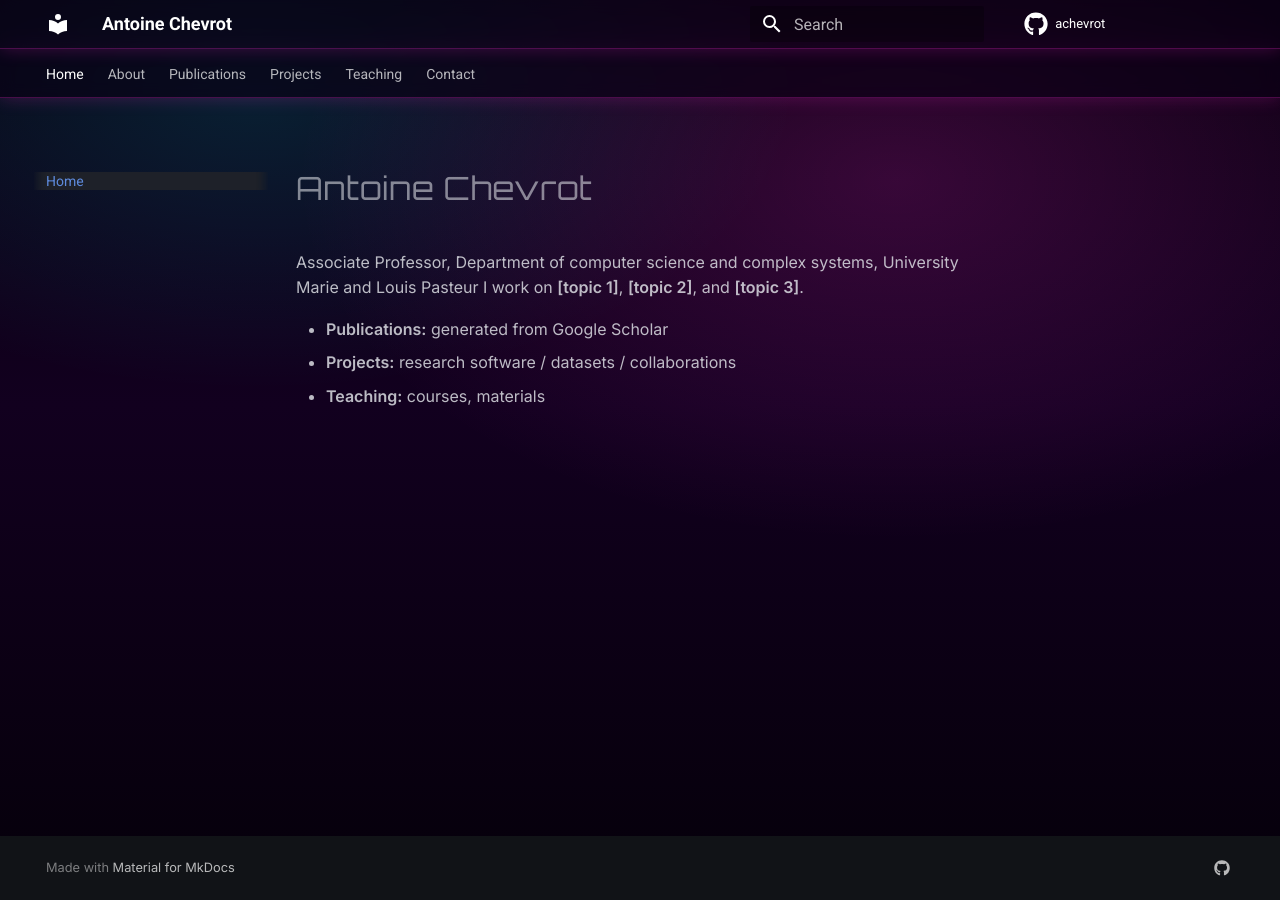
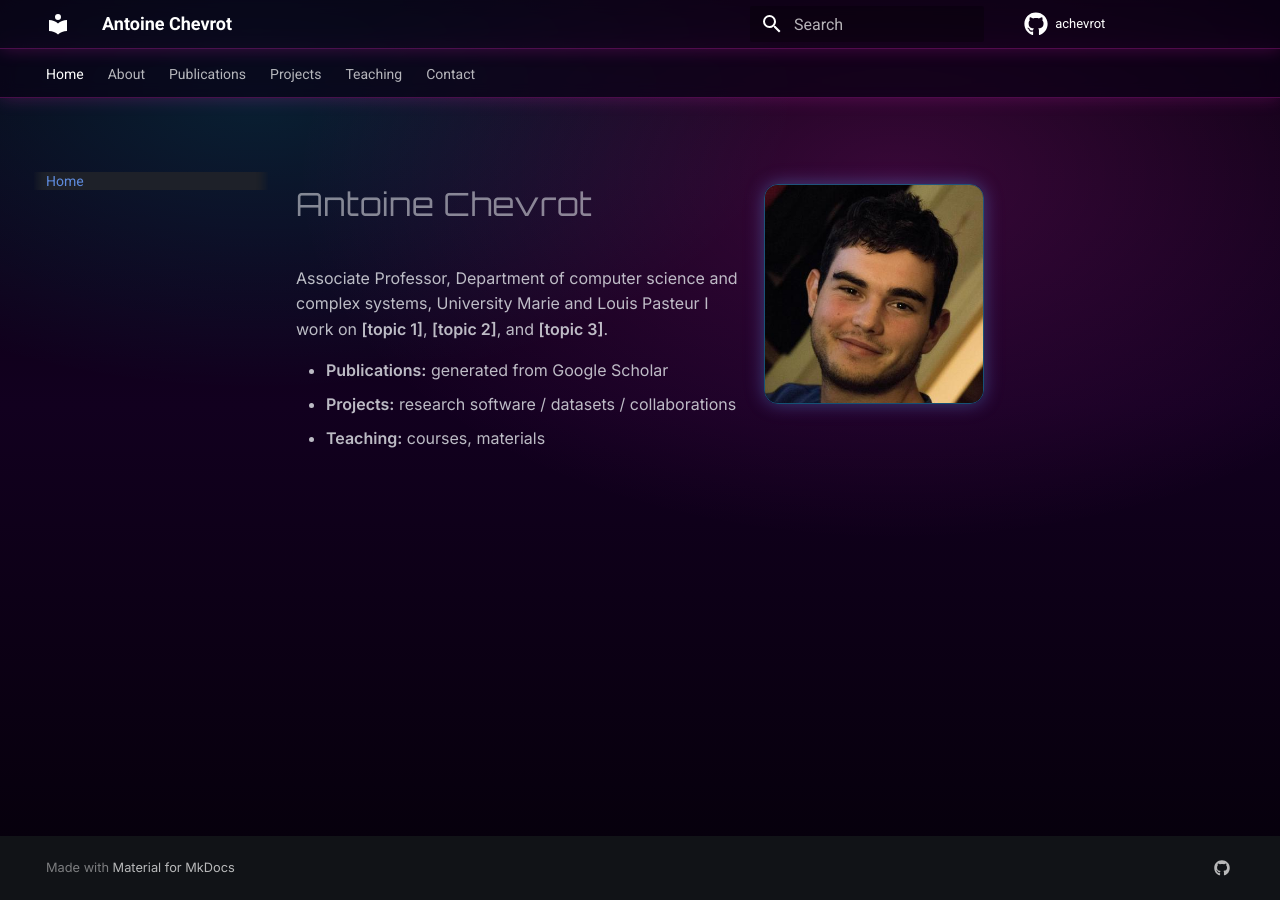
Before and after one commit to achevrot/achevrot.github.io, an MkDocs documentation site: the page built from docs/index.md, in a window 1280 px wide. Built offline with MkDocs 1.6.1 and Material for MkDocs 9.7.7, drawn with Linux system fonts in a browser that asks for light colours.

Commit message:
Initial synthwave MkDocs site + Scholar publications 3

```diff
--- a/docs/assets/css/synthwave.css
+++ b/docs/assets/css/synthwave.css
@@ -68,3 +68,11 @@ body {
 .md-typeset code {
     border: 1px solid rgba(0, 229, 255, 0.18);
 }
+
+.neon-portrait {
+    border-radius: 14px;
+    border: 1px solid rgba(0, 229, 255, 0.35);
+    box-shadow:
+        0 0 18px rgba(0, 229, 255, 0.25),
+        0 0 22px rgba(255, 43, 214, 0.18);
+}
--- a/docs/index.md
+++ b/docs/index.md
@@ -1,3 +1,5 @@
+![Photo](assets/me.jpg){ width="220" .neon-portrait align=right }
+
 # Antoine Chevrot
 Associate Professor, Department of computer science and complex systems, University Marie and Louis Pasteur
 I work on **[topic 1]**, **[topic 2]**, and **[topic 3]**.
```
Also changed, not shown: docs/assets/me.jpg (added), 1 other file.
